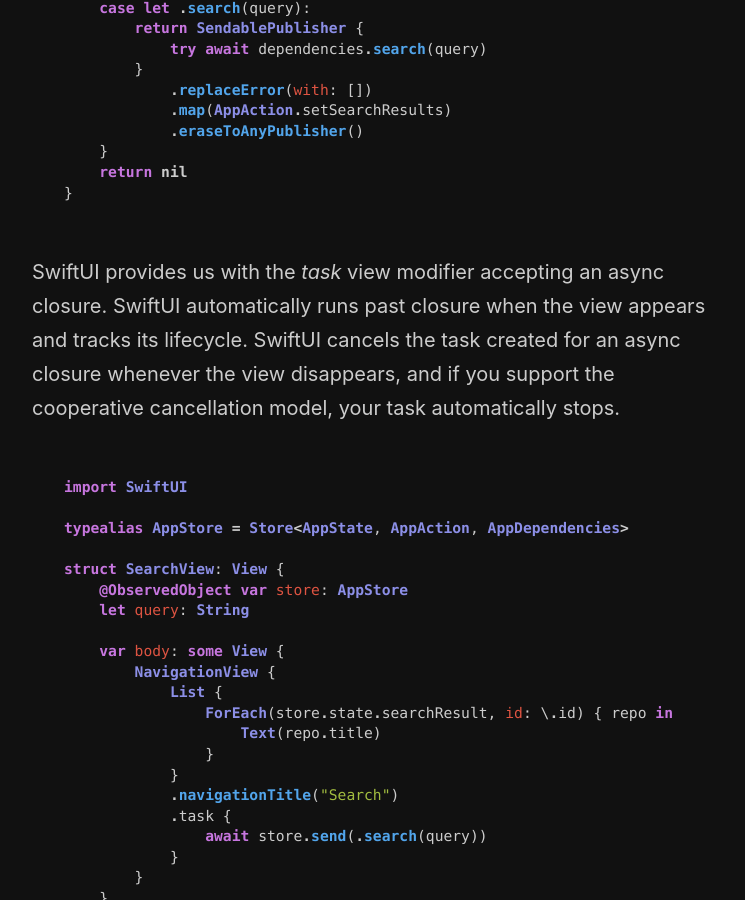
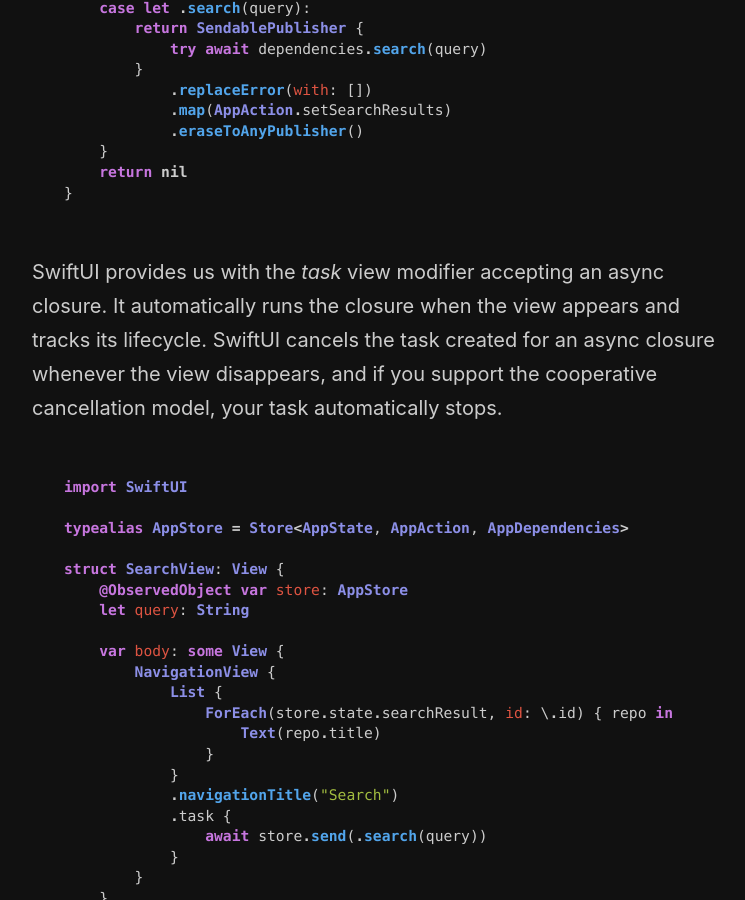
Before and after one commit to mecid/mecid.github.io, a Jekyll site: the page built from _posts/2022-02-17-redux-like-state-container-in-swiftui-part5.md, in a window 1280 px wide and 900 px high, scrolled down 4713 px. Shown: the whole window, without its empty margins (258-1003 px from the left). Built offline with Jekyll 4.4.1, drawn with Linux system fonts in a browser that asks for light colours.

Commit message:
another typo in redux part 5 is fixed.

````diff
--- a/_posts/2022-02-17-redux-like-state-container-in-swiftui-part5.md
+++ b/_posts/2022-02-17-redux-like-state-container-in-swiftui-part5.md
@@ -169,7 +169,7 @@ func appReducer(
 }
 ```
 
-SwiftUI provides us with the *task* view modifier accepting an async closure. SwiftUI automatically runs past closure when the view appears and tracks its lifecycle. SwiftUI cancels the task created for an async closure whenever the view disappears, and if you support the cooperative cancellation model, your task automatically stops.
+SwiftUI provides us with the *task* view modifier accepting an async closure. It automatically runs the closure when the view appears and tracks its lifecycle. SwiftUI cancels the task created for an async closure whenever the view disappears, and if you support the cooperative cancellation model, your task automatically stops.
 
 ```swift
 import SwiftUI
````
